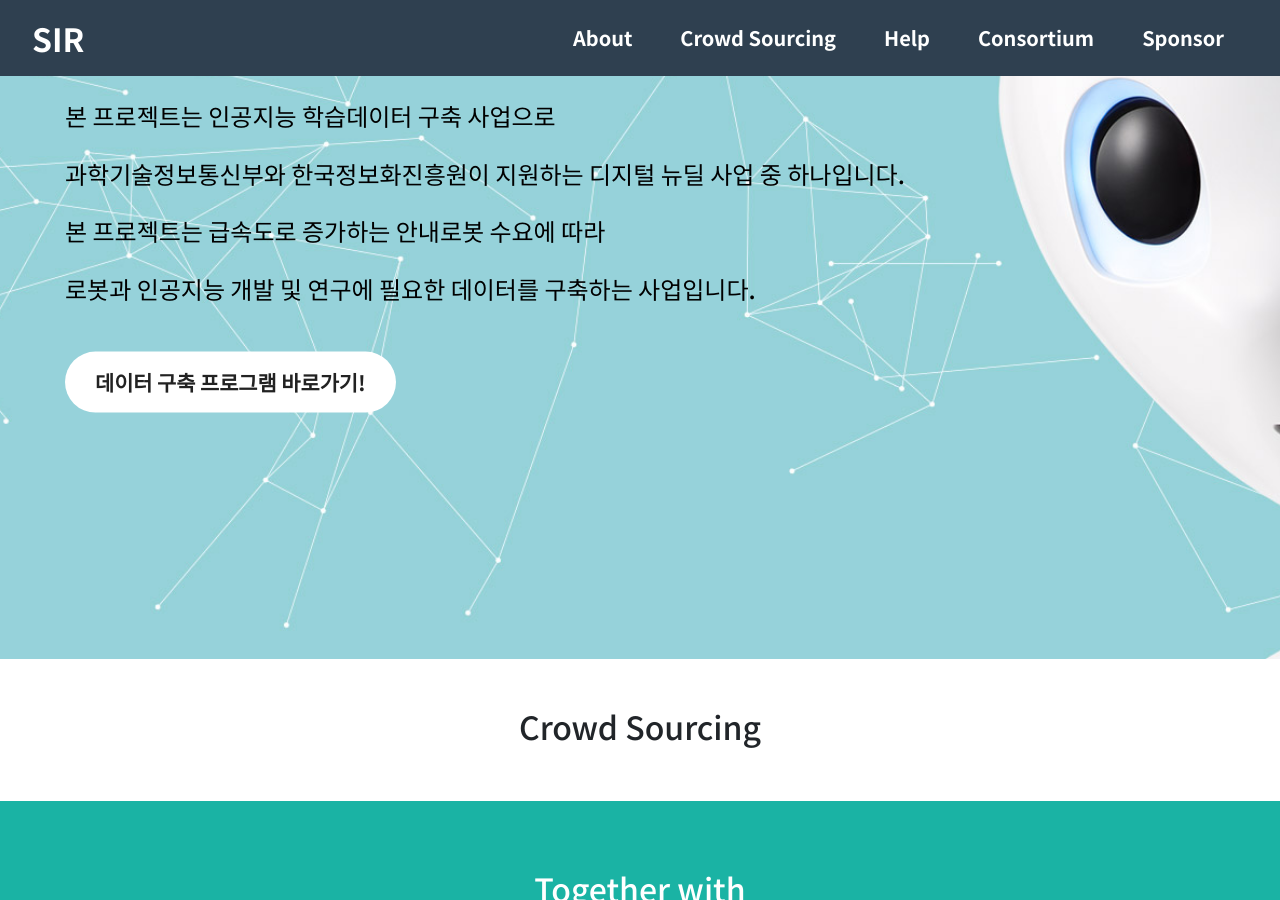
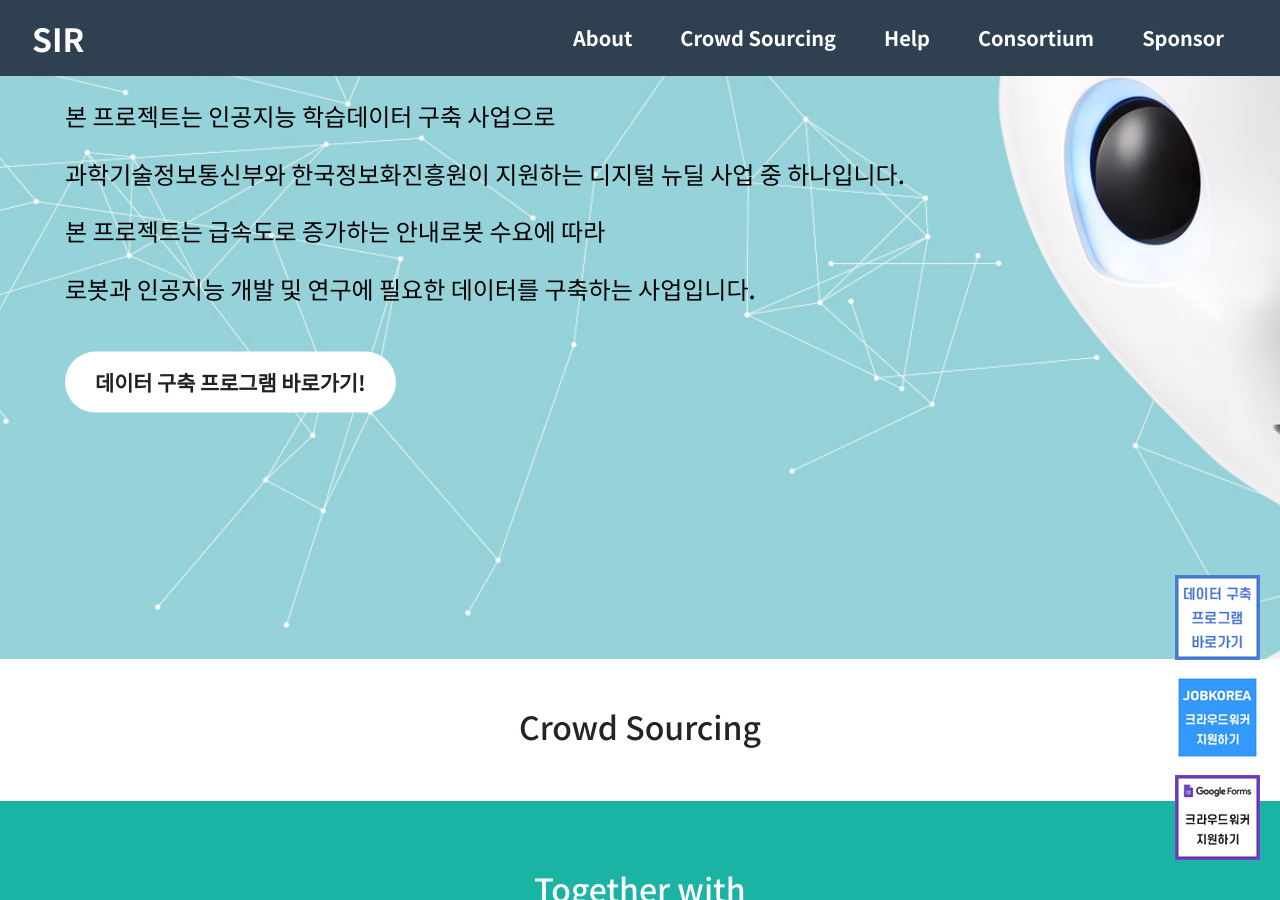
Before and after one commit to delilah1004/SIR, a Jekyll site: the page built from index.html, in a window 1280 px wide and 900 px high, scrolled down 315 px. Built offline with Jekyll 4.4.1, drawn with Linux system fonts in a browser that asks for light colours; some of the changed text lies outside the part shown.

Commit message:
help mouseover, floating size

```diff
--- a/_sass/_aiis.scss
+++ b/_sass/_aiis.scss
@@ -62,7 +62,7 @@
     margin: 0 auto;
     .help-box-caption {
         color: white;
-        opacity: 0;
+        opacity: 100;
         display: block;
         background: rgba( $theme-navy, .9 );
         position: absolute;
@@ -94,7 +94,7 @@
     }
     &:hover {
         .help-box-caption {
-            opacity: 1;
+            opacity: 0;
         }
     }
     @media (min-width: 768px) {
--- a/css/aiis.css
+++ b/css/aiis.css
@@ -1,7 +1,6 @@
 :root {
   --mint: #1ab3a4;
   --navy: #2f4050;
-  --white: #000000;
 }
 
 /* mint button */
@@ -55,7 +54,7 @@
   background-color: #1ab3a4 !important;
 }
 
-a.bg-mint:hover, a.bg-mint:focus,
+/*a.bg-mint:hover, a.bg-mint:focus,
 button.bg-mint:hover,
 button.bg-mint:focus {
   background-color: #18a689 !important;
@@ -159,22 +158,22 @@ a.text-navy:hover, a.text-navy:focus {
 }
 
 /* floating menu */
-
 .floatMenu {
   position: fixed;
-  width: 100%;
+  right: 30px;
+	width: 85px;
+	height: 85px;
 }
 
 .sir {
-
-  right: 280px;
-  bottom: 40px;
+  right: 20px;
+  bottom: 240px;
   background-image: url('../img/floating/crowd_sir_120.png');
 }
 
 .jobkorea {
-  right: 150px;
-	bottom: 40px;
+  right: 20px;
+	bottom: 140px;
   background-image: url('../img/floating/crowd_jobkorea_120.png');
 }
 
```
Also changed, not shown: img/floating/crowd_google.jpg (added), img/floating/crowd_google.png (deleted), img/floating/crowd_google_120.png, img/floating/crowd_jobkorea.jpg (added), img/floating/crowd_jobkorea.png (deleted), img/floating/crowd_jobkorea_120.png, img/floating/crowd_sir.jpg (added), img/floating/crowd_sir.png (deleted), img/floating/crowd_sir_120.png, 9 other files.
